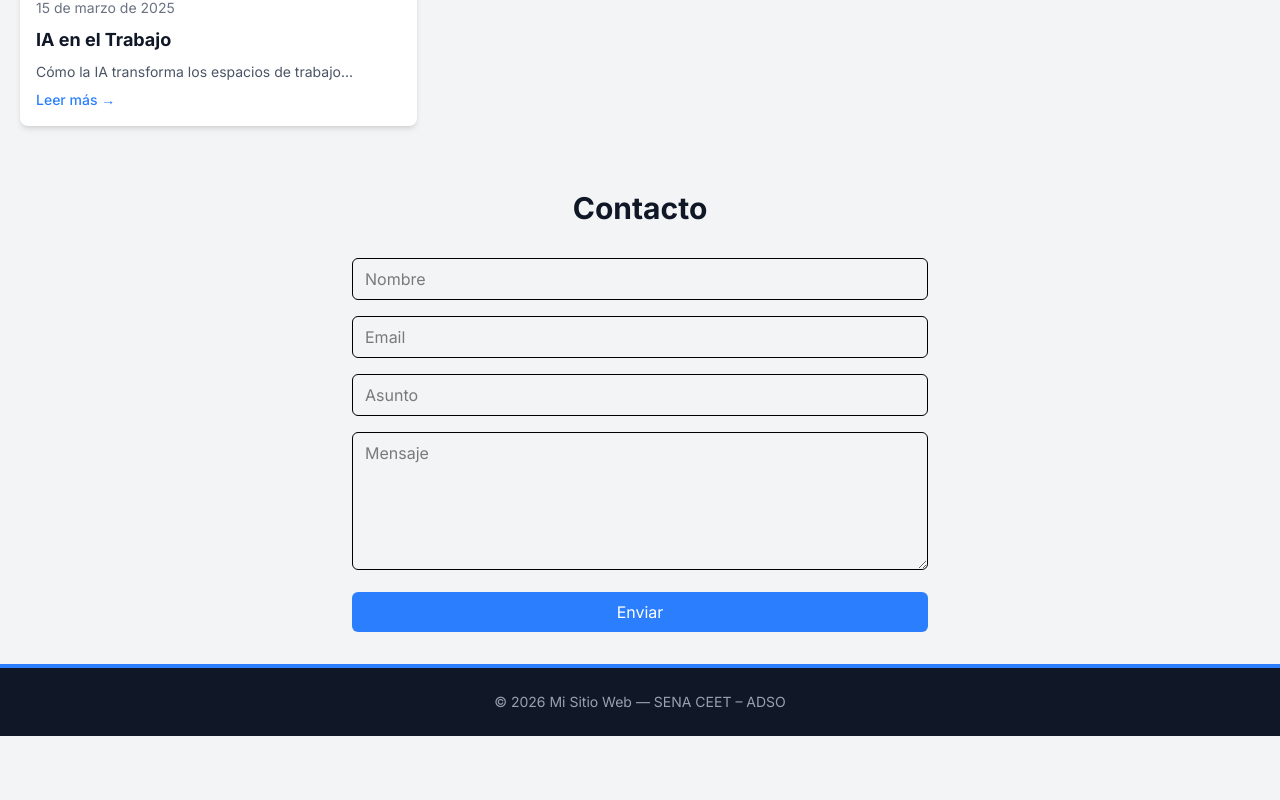
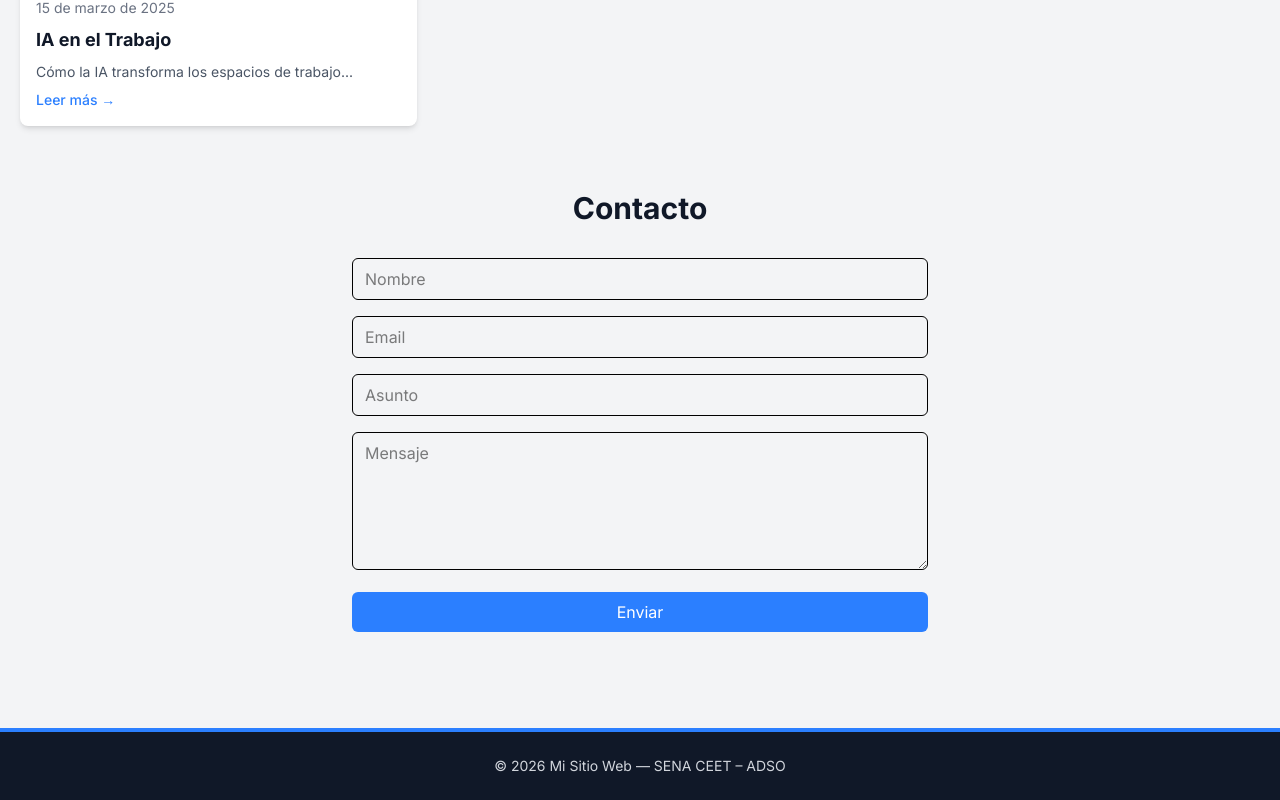
Before and after one commit to Nicolas8624/mi-sitio-nextjs, a Next.js app: page / in a window 1280 px wide. Shown: the part 1174-1974 px from the top of the page. Before the commit the page ends 1910 px from the top, so only its background shows below. Built offline with nearby package versions, Linux system fonts and the light colour scheme.

Commit message:
fix(footer): increase top margin and adjust text color contrast

```diff
--- a/components/Footer.tsx
+++ b/components/Footer.tsx
@@ -1,13 +1,11 @@
 // components/Footer.tsx
-// Server Component: Footer estático con año dinámico y border-top decorativo.
-
 import { siteConfig } from "@/lib/data";
 
 export default function Footer() {
   return (
-    <footer className="bg-gray-900 text-white py-6 mt-auto border-t-4 border-blue-500">
+    <footer className="bg-gray-900 text-white py-6 mt-16 border-t-4 border-blue-500">
       <div className="max-w-7xl mx-auto px-5 text-center">
-        <p className="text-sm text-gray-400">
+        <p className="text-sm text-gray-300">
           © {siteConfig.year} {siteConfig.name} — {siteConfig.author}
         </p>
       </div>
```
